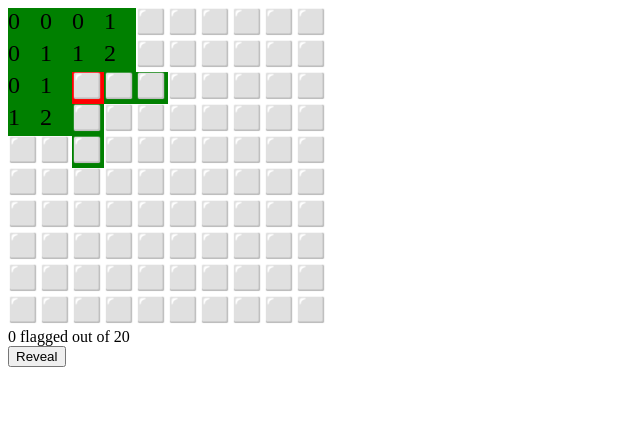
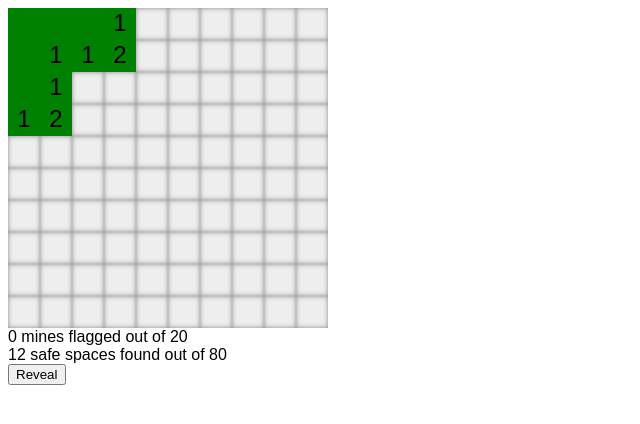
Before and after one commit to andrew-t/mines, a website with bundled scripts: page index.html in a window 1280 px wide. Both pictures are taken after a click on the element 24 px from the left and 24 px from the top of the page. Shown: the whole page, without its empty margins (0-640 px from the left). Built offline with nearby package versions, Linux system fonts and the light colour scheme.

Commit message:
playable now

```diff
--- a/grid.js
+++ b/grid.js
@@ -13,10 +13,12 @@ export default class Grid extends HTMLElement {
 
 		this.innerHTML = `
 			<table><tbody></tbody></table>
-			<div><span id="flagged">0</span> flagged out of ${this.mineCount}</div>
+			<div><span id="flagged">0</span> mines flagged out of ${this.mineCount}</div>
+			<div><span id="revealed">0</span> safe spaces found out of ${this.width * this.height - this.mineCount}</div>
 		`;
 		const tbody = this.querySelector('tbody'),
 			flaggedSpan = this.querySelector('#flagged');
+		this.revealedSpan = this.querySelector('#revealed');
 
 		this.cellements = [];
 		for (let y = 0; y < this.height; ++y) {
@@ -125,6 +127,11 @@ export default class Grid extends HTMLElement {
 			cell.knownSafe = logicCell.knownSafe;
 			cell.revealed = logicCell.revealed;
 			cell.number = logicCell.number;
+			let n = 0;
+			for (const c of this.logicGrid.allCells())
+				if (c.revealed && c.knownSafe)
+					++n;
+			this.revealedSpan.innerHTML = n;
 		}
 	}
 
--- a/style.css
+++ b/style.css
@@ -1,3 +1,7 @@
+body {
+	font-family: sans-serif;
+}
+
 table {
 	border-collapse: collapse;
 }
@@ -5,6 +9,7 @@ table {
 td {
 	padding: 0;
 	margin: 0;
+	line-height: 0;
 }
 
 mines-cell {
@@ -13,9 +18,10 @@ mines-cell {
 	font-size: 24px;
 	display: inline-block;
 	transition: all 200ms;
+	line-height: 1.25em;
 }
 
-mines-cell:hover {
+mines-cell:not(.revealed):hover {
 	background-color: #ddd;
 }
 
@@ -23,15 +29,24 @@ mines-grid {
 	user-select: none;
 }
 
-mines-cell::after {
-	content: '⬜';
+mines-cell:not(.revealed) {
+	background: #eee;
+	box-shadow: #888 0 0 5px inset;
 }
 
 mines-cell.revealed.knownMine::after {
 	content: '💥' !important;
 }
+mines-cell.revealed {
+	background: green;
+	text-align: center;
+}
+mines-cell.revealed::after {
+	width: 100%;
+}
 mines-cell.revealed[number="0"]::after {
 	content: '0';
+	opacity: 0;
 }
 mines-cell.revealed[number="1"]::after {
 	content: '1';
@@ -71,10 +86,10 @@ mines-cell:not(.revealed).flagged::after {
 }
 
 /* some cheating now: */
-mines-cell.knownMine {
+.cheat mines-cell.knownMine {
 	background-color: red !important;
 }
-mines-cell.knownSafe {
+.cheat mines-cell.knownSafe {
 	background-color: green !important;
 }
 /* cheating over */
```
